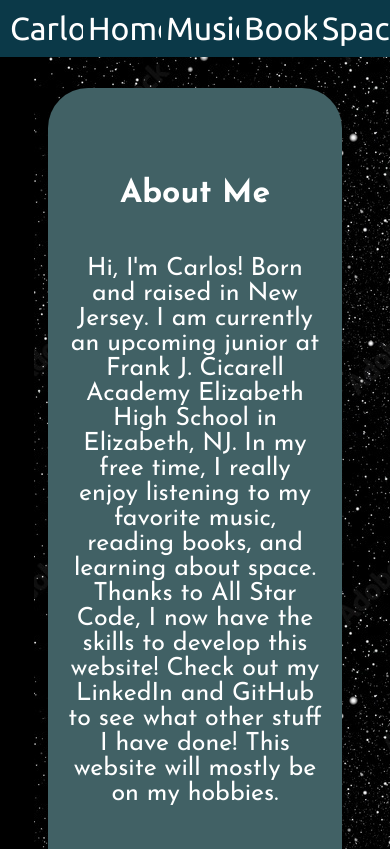
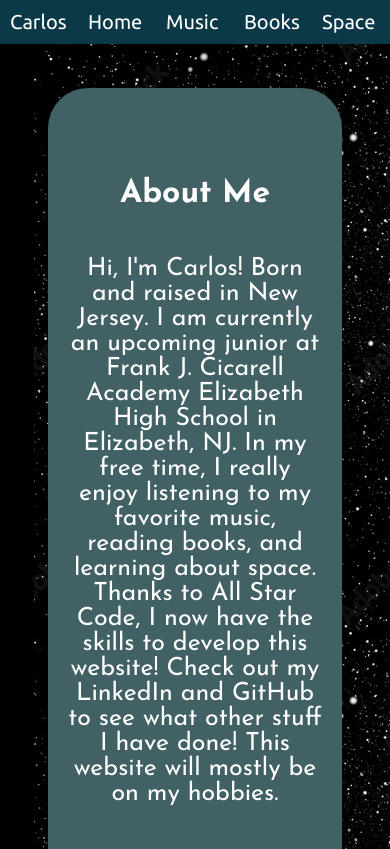
Before and after one commit to Carlos8422/Personal-Website, a plain HTML site: page index.html in a window 390 px wide. Shown: the top 849 px of the page. Drawn offline with Linux system fonts and the light colour scheme; a web font is replaced by a local one.

Commit message:
responsitivity

```diff
--- a/style.css
+++ b/style.css
@@ -19,6 +19,9 @@ nav{
     width:100%;
  }
 
+ .items{
+    width:20%
+ }
 
  .items:hover{
     background-color: gray;
@@ -135,6 +138,7 @@ body{
     padding:10px;
 }
 
+
 #space li{
     list-style-type:none;
 }
@@ -238,3 +242,25 @@ img{
         margin: 10px;
     }
 }
+
+@media (max-width: 500px) {
+    #books img{
+        max-width: 200px;
+        max-height:max-content;
+    }
+    #nav_div{
+        font-family: "Ubuntu", sans-serif;
+        font-weight: 400;
+        font-style: normal;
+        background-color: #0B3948;
+        color:white;
+        font-size: 32px;
+        padding: 5px;
+        font-size: 20px;
+    }
+    .spaceimg{
+        background-color: rgb(163, 174, 174);
+        border-radius: 20px;
+        padding:5px;
+    }
+}
```
